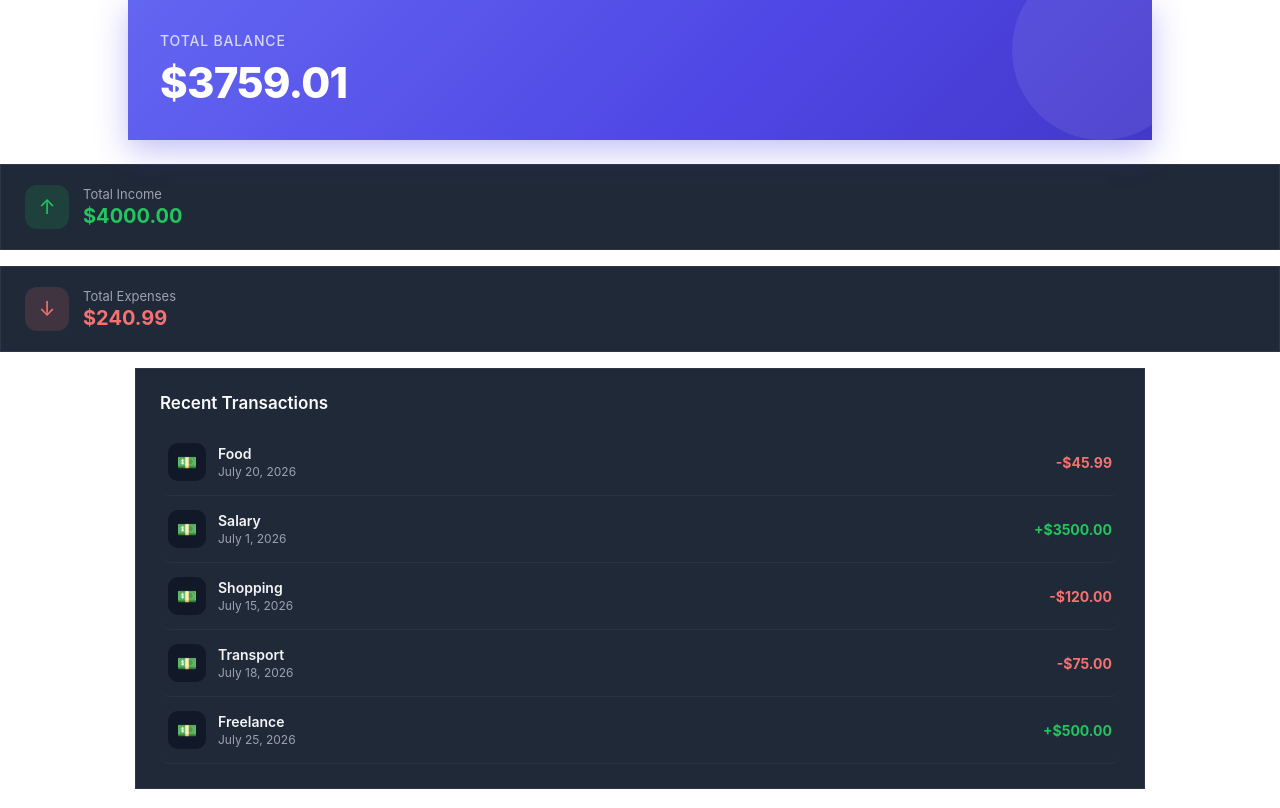
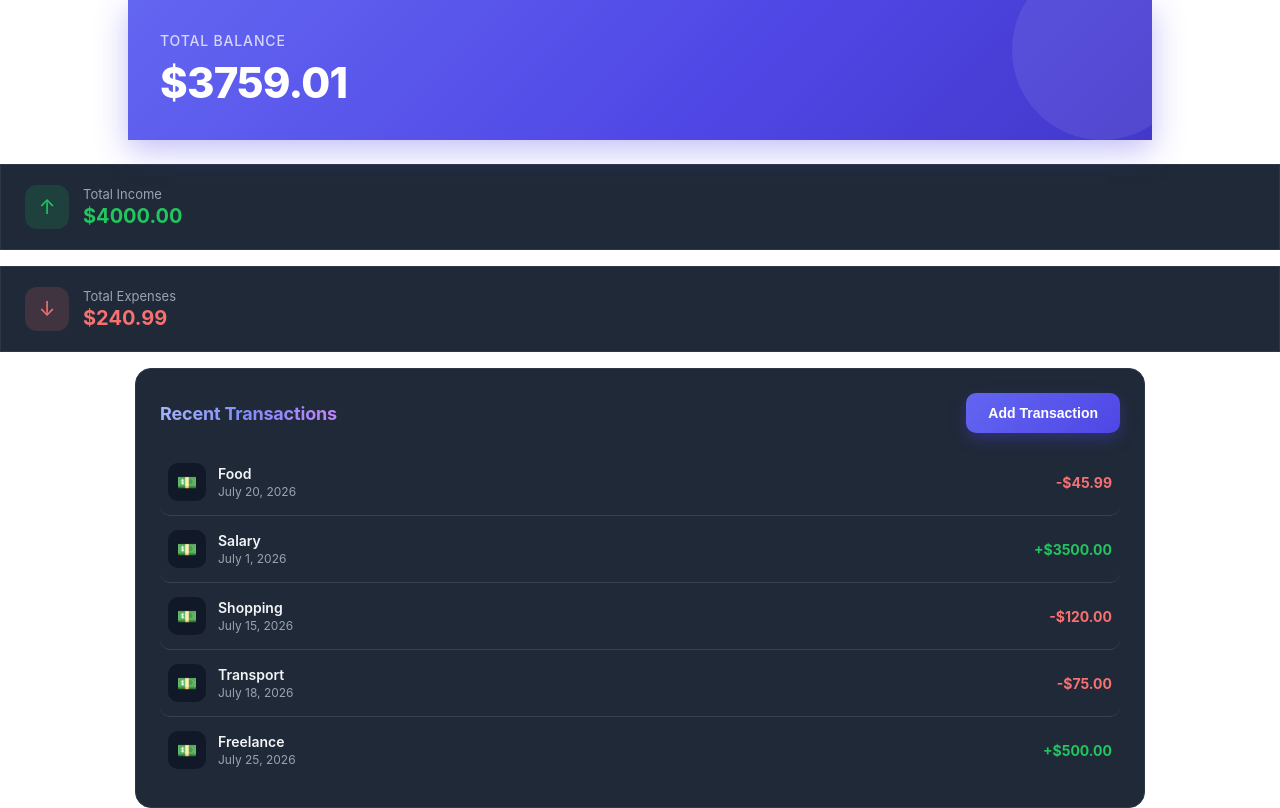
Before and after one commit to pochrahul55-ux/finance-tracker, a React (Vite) app in the folder finance-tracker-app/: page / in a window 1280 px wide. Built offline with nearby package versions, Linux system fonts and the light colour scheme; data requests are answered from the project's data file.

Commit message:
feat: enhance TransactionsCard and TransactionsList components with improved styles and layout

```diff
--- a/finance-tracker-app/src/components/TransactionsCard.jsx
+++ b/finance-tracker-app/src/components/TransactionsCard.jsx
@@ -6,6 +6,7 @@ export default function TransactionsCard({ transactions }) {
     <div className={styles.transactionsSection}>
       <div className={styles.transactionsHeader}>
         <span className={styles.transactionsTitle}>Recent Transactions</span>
+        <button className={styles.addButton}>Add Transaction</button>
       </div>
       {transactions.map((t) => (
         <TransactionsList key={t.id} {...t} />
--- a/finance-tracker-app/src/components/TransactionsCard.module.css
+++ b/finance-tracker-app/src/components/TransactionsCard.module.css
@@ -3,8 +3,9 @@
   margin: 0 auto;
   background: #1f2937;
   border: 1px solid #2d3748;
-  border-radius: 0px;
+  border-radius: 16px;
   padding: 24px;
+  cursor: pointer;
 }
 
 .transactionsHeader {
@@ -15,7 +16,39 @@
 }
 
 .transactionsTitle {
-  font-size: 17px;
+  font-size: 18px;
+  font-weight: 700;
+  letter-spacing: -0.01em;
+  background: linear-gradient(90deg, #a5b4fc 0%, #818cf8 50%, #c084fc 100%);
+  -webkit-background-clip: text;
+  background-clip: text;
+  -webkit-text-fill-color: transparent;
+}
+
+.addButton {
+  display: inline-flex;
+  align-items: center;
+  gap: 8px;
+  padding: 12px 22px;
+  border: none;
+  border-radius: 10px;
+  background: linear-gradient(135deg, #6366f1 0%, #4f46e5 100%);
+  color: #ffffff;
+  font-size: 14px;
   font-weight: 600;
-  color: #f9fafb;
+  cursor: pointer;
+  transition:
+    transform 0.15s ease,
+    box-shadow 0.15s ease;
+  box-shadow: 0 6px 16px rgba(79, 70, 229, 0.35);
 }
+
+.addButton:hover {
+  transform: translateY(-1px);
+  box-shadow: 0 8px 20px rgba(79, 70, 229, 0.45);
+}
+
+.addButton:active {
+  transform: translateY(0);
+  box-shadow: 0 4px 10px rgba(79, 70, 229, 0.3);
+}
--- a/finance-tracker-app/src/components/TransactionsList.module.css
+++ b/finance-tracker-app/src/components/TransactionsList.module.css
@@ -5,7 +5,11 @@
   padding: 14px 8px;
   border-radius: 10px;
   transition: background 0.15s ease;
-  border-bottom: 1px solid #29323f;
+  border-bottom: 1px solid #374151;
+}
+
+.transactionItem:last-child {
+  border-bottom: none;
 }
 
 .transactionItem:hover {
```
